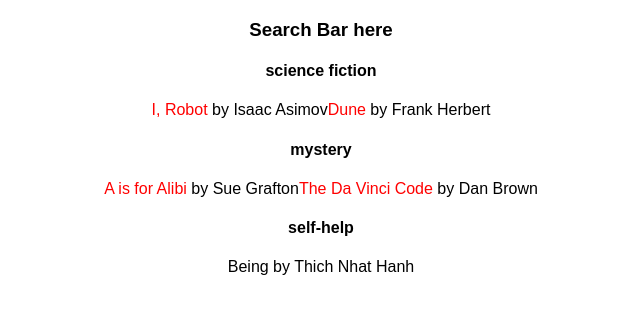
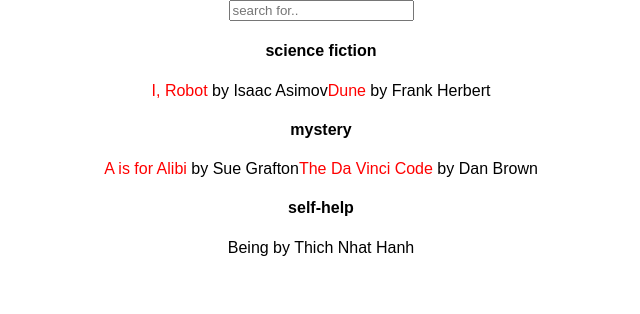
Before and after one commit to davideliason/favorite-books-react, a React (Create React App) app: page / in a window 1280 px wide. Shown: the top 314 px of the page, without its empty margins (319-959 px from the left). Built offline with nearby package versions, Linux system fonts and the light colour scheme.

Commit message:
add search input box

```diff
--- a/src/App.js
+++ b/src/App.js
@@ -5,7 +5,9 @@ import './App.css';
 class SearchBar extends Component{
   render(){
     return(
-        <h3> Search Bar here </h3>
+        <form>
+          <input type="text" placeholder="search for.." />
+        </form>
       );
   }
 }
```
